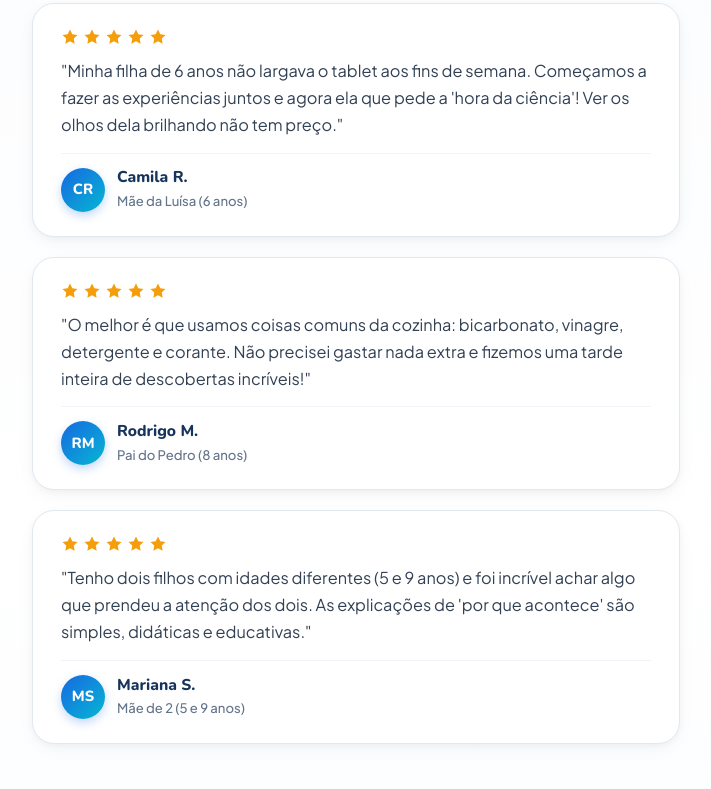
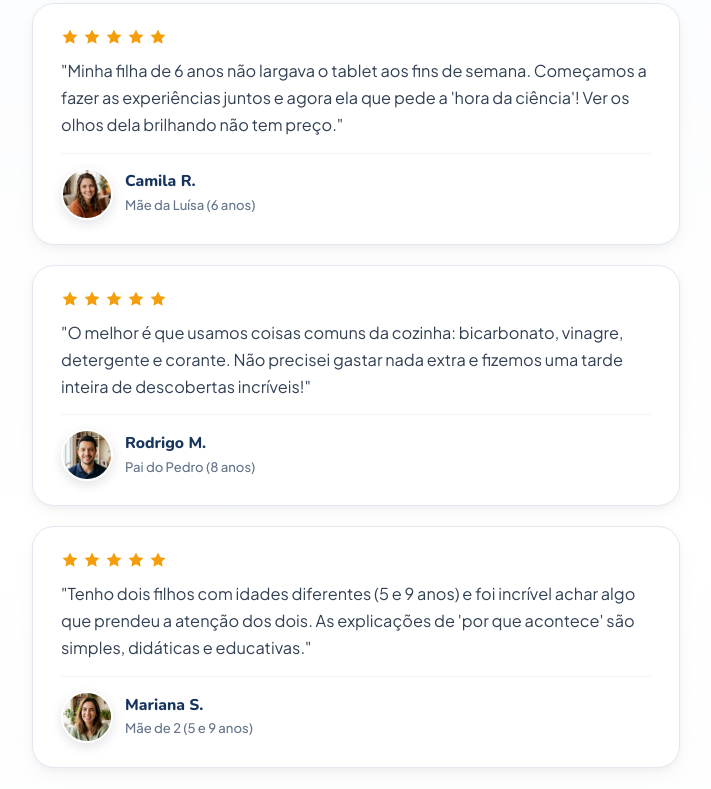
Before and after one commit to cpimports/experimentos-, a website: page index.html in a window 1280 px wide. Shown: the part 7191-7980 px from the top of the page, without its empty margins (284-995 px from the left). Drawn offline with nearby package versions, Linux system fonts and the light colour scheme.

Commit message:
Adiciona fotos realistas aos depoimentos dos pais

```diff
--- a/assets/redesign.css
+++ b/assets/redesign.css
@@ -2495,15 +2495,33 @@ h1, h2, h3, h4, h5, h6, .font-heading {
   margin-top: 14px;
 }
 
+.author-avatar-img-wrap {
+  width: 52px;
+  height: 52px;
+  border-radius: 50%;
+  overflow: hidden;
+  flex-shrink: 0;
+  box-shadow: 0 4px 12px rgba(15, 23, 42, 0.12);
+  border: 2px solid #FFFFFF;
+  background: #E2E8F0;
+}
+
+.author-avatar-img {
+  width: 100%;
+  height: 100%;
+  object-fit: cover;
+  display: block;
+}
+
 .author-avatar {
-  width: 44px;
-  height: 44px;
+  width: 52px;
+  height: 52px;
   border-radius: 50%;
   background: linear-gradient(135deg, #1769E0 0%, #06B6D4 100%);
   color: #FFFFFF;
   font-family: var(--font-heading);
   font-weight: 800;
-  font-size: 0.92rem;
+  font-size: 0.95rem;
   display: flex;
   align-items: center;
   justify-content: center;
--- a/index.html
+++ b/index.html
@@ -33,7 +33,7 @@
 
     <!-- Estilos Base & Redesign -->
     <link rel="stylesheet" href="./assets/styles.css">
-    <link rel="stylesheet" href="./assets/redesign.css?v=19">
+    <link rel="stylesheet" href="./assets/redesign.css?v=20">
   </head>
   <body>
     <!-- Google Tag Manager (noscript) -->
@@ -754,7 +754,9 @@
                 "Minha filha de 6 anos não largava o tablet aos fins de semana. Começamos a fazer as experiências juntos e agora ela que pede a 'hora da ciência'! Ver os olhos dela brilhando não tem preço."
               </blockquote>
               <div class="testimonial-author">
-                <div class="author-avatar" aria-hidden="true">CR</div>
+                <div class="author-avatar-img-wrap">
+                  <img src="./assets/avatar-camila.jpg" alt="Foto de Camila R." class="author-avatar-img" loading="lazy" decoding="async">
+                </div>
                 <div class="author-info">
                   <span class="author-name">Camila R.</span>
                   <span class="author-role">Mãe da Luísa (6 anos)</span>
@@ -775,7 +777,9 @@
                 "O melhor é que usamos coisas comuns da cozinha: bicarbonato, vinagre, detergente e corante. Não precisei gastar nada extra e fizemos uma tarde inteira de descobertas incríveis!"
               </blockquote>
               <div class="testimonial-author">
-                <div class="author-avatar" aria-hidden="true">RM</div>
+                <div class="author-avatar-img-wrap">
+                  <img src="./assets/avatar-rodrigo.jpg" alt="Foto de Rodrigo M." class="author-avatar-img" loading="lazy" decoding="async">
+                </div>
                 <div class="author-info">
                   <span class="author-name">Rodrigo M.</span>
                   <span class="author-role">Pai do Pedro (8 anos)</span>
@@ -796,7 +800,9 @@
                 "Tenho dois filhos com idades diferentes (5 e 9 anos) e foi incrível achar algo que prendeu a atenção dos dois. As explicações de 'por que acontece' são simples, didáticas e educativas."
               </blockquote>
               <div class="testimonial-author">
-                <div class="author-avatar" aria-hidden="true">MS</div>
+                <div class="author-avatar-img-wrap">
+                  <img src="./assets/avatar-mariana.jpg" alt="Foto de Mariana S." class="author-avatar-img" loading="lazy" decoding="async">
+                </div>
                 <div class="author-info">
                   <span class="author-name">Mariana S.</span>
                   <span class="author-role">Mãe de 2 (5 e 9 anos)</span>
```
Also changed, not shown: assets/avatar-camila.jpg (added), assets/avatar-mariana.jpg (added), assets/avatar-rodrigo.jpg (added).
